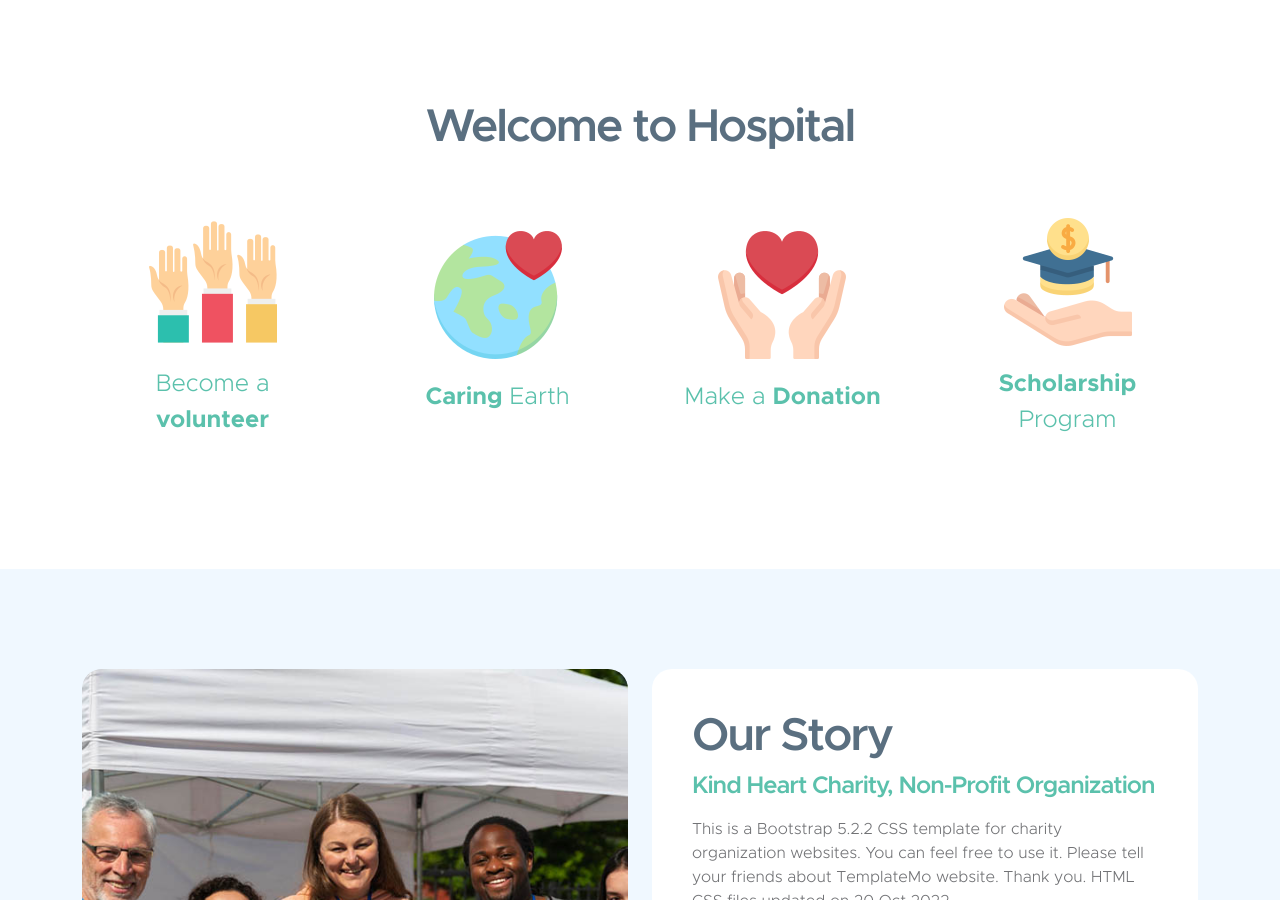
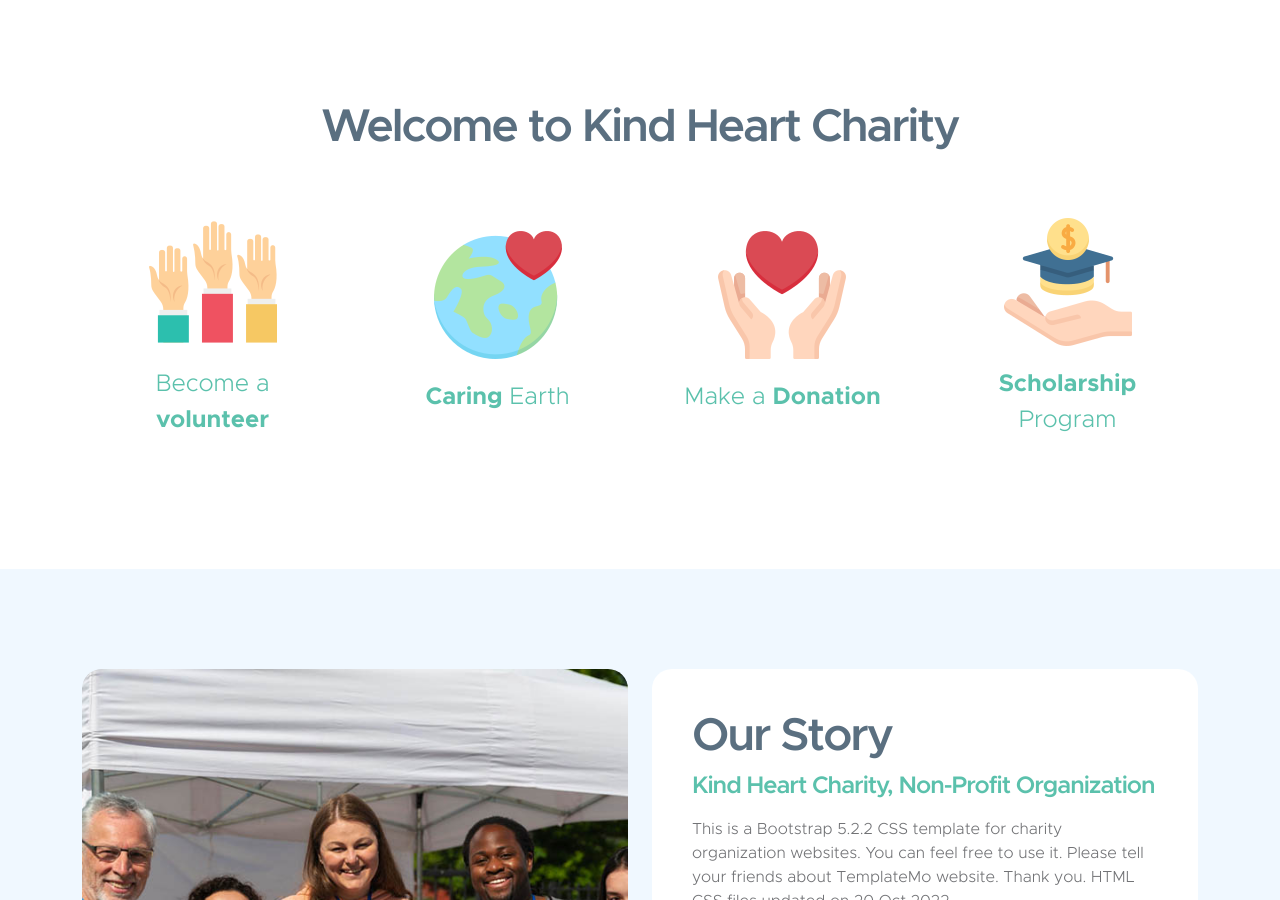
Before and after one commit to ganesh05/awstemplate, a plain HTML site: page index.html in a window 1280 px wide. Shown: the part 819-1719 px from the top of the page. Drawn offline with Linux system fonts and the light colour scheme.

Commit message:
pipeline configured

```diff
--- a/index.html
+++ b/index.html
@@ -190,7 +190,7 @@
                     <div class="row">
 
                         <div class="col-lg-10 col-12 text-center mx-auto">
-                            <h2 class="mb-5">Welcome to Hospital</h2>
+                            <h2 class="mb-5">Welcome to Kind Heart Charity</h2>
                         </div>
 
                         <div class="col-lg-3 col-md-6 col-12 mb-4 mb-lg-0">
```
